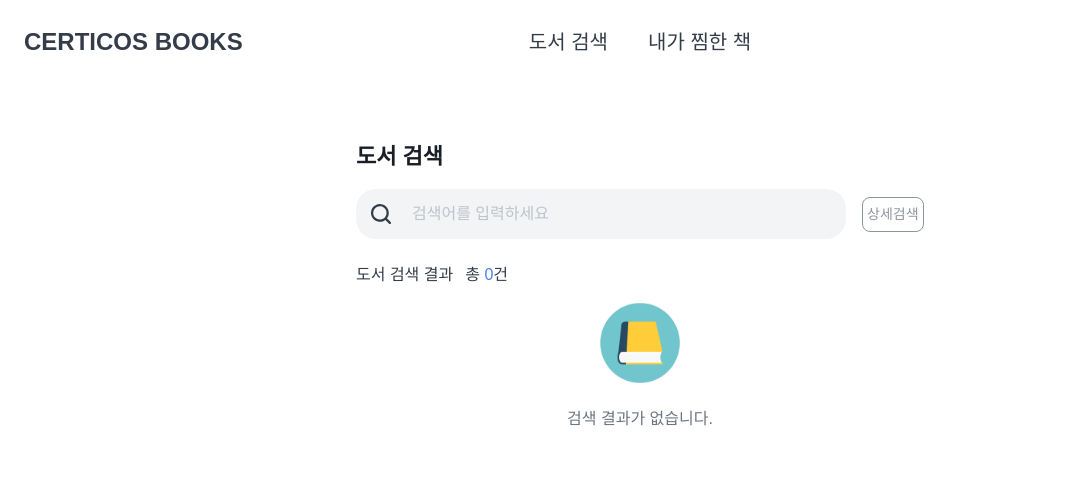
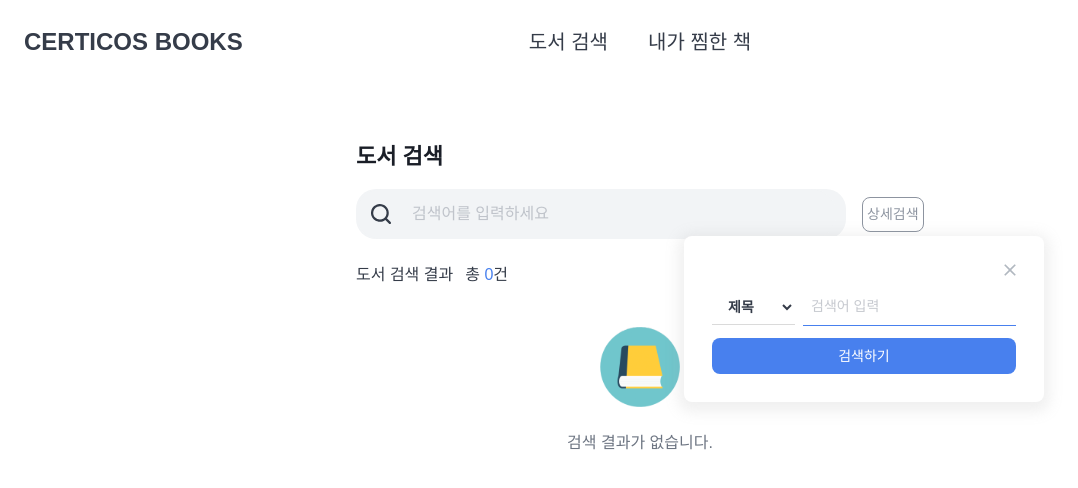
Before and after one commit to bokim1004/cdri-books-bogyeongkim, a React (Vite) app: page / in a window 1280 px wide. Both pictures are taken after a click on the button "상세검색". Shown: the top 488 px of the page, without its empty margins (0-1078 px from the left). Built offline with nearby package versions, Linux system fonts and the light colour scheme.

Commit message:
feat:모달팝업 추가해 상세 검색 기능 구현

```diff
--- a/src/components/search/book-detail.tsx
+++ b/src/components/book/book-detail.tsx
@@ -20,7 +20,6 @@ function BookDetail(props: Props) {
         </div>
       </div>
       <div className="absolute right-7 bottom-30 flex flex-col items-end gap-1">
-        {/* 원가 */}
         <div className="text-sm text-gray-500">
           원가{" "}
           <span className="line-through text-gray-500">
@@ -28,7 +27,6 @@ function BookDetail(props: Props) {
           </span>
         </div>
 
-        {/* 할인가 */}
         <div className="text-sm text-gray-500">
           할인가{" "}
           <span className="text-lg font-bold text-gray-800">
--- a/src/components/search/book-info.tsx
+++ b/src/components/book/book-info.tsx
@@ -1,9 +1,9 @@
 import { useState } from "react";
 import type { searchData } from "../../types/search";
 import Button from "../common/button";
+import NoSearchView from "../search/no-searchview";
 import BookDetail from "./book-detail";
 import BookItem from "./book-item";
-import NoSearchView from "./no-searchview";
 
 import defaultHeart from "@/assets/images/defaultLove.svg";
 import redHeart from "@/assets/images/redLove.svg";
@@ -16,7 +16,6 @@ interface BookInfoProps {
 
 function BookInfo(props: BookInfoProps) {
   const { data } = props;
-  console.log("BookInfo data", data);
 
   const [bookId, setBookId] = useState<string>("");
 
@@ -27,7 +26,7 @@ function BookInfo(props: BookInfoProps) {
   const { likedBooks, toggleLikeHeart } = useSearchStore();
 
   return (
-    <div className="flex flex-col w-full mt-4  ">
+    <div className="flex flex-col w-full mt-10  ">
       {data?.documents?.length > 0 ? (
         data?.documents?.map((book) => {
           const isOpen = bookId === book.isbn;
--- /dev/null
+++ b/src/components/common/modal.tsx
@@ -0,0 +1,42 @@
+import close from "@/assets/images/greyClose.svg";
+
+interface ModalProps {
+  isOpen: boolean;
+  onClose?: () => void;
+  onSearch?: () => void;
+  title?: string;
+  btnText?: string;
+  children?: React.ReactNode;
+}
+
+function Modal(props: ModalProps) {
+  const { isOpen, onClose, onSearch, children, btnText } = props;
+
+  if (!isOpen) return null;
+
+  return (
+    <div
+      className="w-[360px] h-[160px] flex items-center justify-end  "
+      onClick={onClose}
+    >
+      <div
+        className="bg-white p-7 rounded-lg shadow-[0px_4px_14px_6px_#97979726] w-full max-w-md  relative"
+        onClick={(e) => e.stopPropagation()}
+      >
+        <div className="flex justify-end items-center mb-3">
+          <img src={close} onClick={onClose} />
+        </div>
+
+        {children}
+        <button
+          className="w-full rounded-[8px] h-[36px] bg-primary text-white font-medium text-body2"
+          onClick={onSearch}
+        >
+          {btnText}
+        </button>
+      </div>
+    </div>
+  );
+}
+
+export default Modal;
--- a/src/components/search/book-search.tsx
+++ b/src/components/search/book-search.tsx
@@ -1,4 +1,8 @@
+import { useState } from "react";
+import { useSearchStore } from "../../store/useSearchStore";
 import type { searchData } from "../../types/search";
+import Modal from "../common/modal";
+import SearchForm from "./search-form";
 import SearchInput from "./search-input";
 
 interface BookInfoProps {
@@ -7,17 +11,48 @@ interface BookInfoProps {
 
 // 도서 검색 컴포넌트
 function BookSearch({ data }: BookInfoProps) {
+  const [isOpen, setIsOpen] = useState(false);
+  const [inputValue, setInputValue] = useState<string>("");
+  const { setQuery } = useSearchStore();
+
+  const handleSearch = () => {
+    setQuery(inputValue);
+    setIsOpen(false);
+  };
+
   return (
+    <>
       <div className="flex flex-col  items-start space-y-4 w-full max-w-xl">
         <h1 className="text-title2 text-textTitle font-bold font-title2">
           도서 검색
         </h1>
-      <div className="flex gap-4 w-full ">
+        <div className="relative flex-col gap-4 w-full ">
+          <div className="flex gap-4">
             <SearchInput />
-        <button className=" text-textSubtitle text-body2 mt-2 font-medium p-[5px 10px] w-[72px] h-[35px] border border-textSubtitle rounded-lg">
+            <button
+              className="text-textSubtitle text-body2 mt-2 font-medium p-[5px 10px] w-[72px] h-[35px] border border-textSubtitle rounded-lg"
+              onClick={() => setIsOpen(true)}
+            >
               상세검색
             </button>
           </div>
+          {isOpen && (
+            <div className="absolute -right-30 z-10">
+              <Modal
+                isOpen={isOpen}
+                btnText={"검색하기"}
+                onClose={() => setIsOpen(false)}
+                onSearch={handleSearch}
+              >
+                <SearchForm
+                  inputValue={inputValue}
+                  setInputValue={setInputValue}
+                />
+              </Modal>
+            </div>
+          )}
+        </div>
+
         <div className="flex flex-row font-medium text-textPrimary text-caption gap-3 pt-2">
           <p>도서 검색 결과</p>
           <p>
@@ -29,6 +64,7 @@ function BookSearch({ data }: BookInfoProps) {
           </p>
         </div>
       </div>
+    </>
   );
 }
 
--- /dev/null
+++ b/src/components/search/search-form.tsx
@@ -0,0 +1,43 @@
+/**상세 검색 팝업 form */
+
+import { useState } from "react";
+
+interface searchFrom {
+  inputValue: string;
+  setInputValue: (e: string) => void;
+}
+
+function SearchForm(props: searchFrom) {
+  const { inputValue, setInputValue } = props;
+
+  const [searchType, setSearchType] = useState<string>("제목");
+
+  const options = ["제목", "저자명", "출판사"];
+
+  return (
+    <div className="pb-3">
+      <div className="relative flex items-center gap-2 ">
+        <select
+          value={searchType}
+          onChange={(e) => setSearchType(e.target.value)}
+          className="border-b border-gray focus:outline-none  font-bold text-textPrimary text-body2 px-3 py-2"
+        >
+          {options.map((opt) => (
+            <option key={opt} value={opt} className="absolute bottom-0">
+              {opt}
+            </option>
+          ))}
+        </select>
+
+        <input
+          type="text"
+          placeholder="검색어 입력"
+          value={inputValue}
+          onChange={(e) => setInputValue(e.target.value)}
+          className="flex-1 border-b p-2 text-textSubtitle text-body2 border-primary"
+        />
+      </div>
+    </div>
+  );
+}
+export default SearchForm;
--- a/src/pages/search-page.tsx
+++ b/src/pages/search-page.tsx
@@ -1,7 +1,7 @@
 import { useState } from "react";
+import BookInfo from "../components/book/book-info";
 import Button from "../components/common/button";
 import Header from "../components/common/header";
-import BookInfo from "../components/search/book-info";
 import BookSearch from "../components/search/book-search";
 import { useBookSearch } from "../hooks/useBookSearch";
 import { useSearchStore } from "../store/useSearchStore";
@@ -36,7 +36,7 @@ function SearchPage() {
             />
           )}
           <span>현재 페이지 {page + 1}</span>
-
+          {data?.documents.length < 10 ? null : (
             <Button
               variant="simple"
               text="다음"
@@ -45,9 +45,9 @@ function SearchPage() {
                   setPage((old) => old + 1);
                 }
               }}
-            // Disable the Next Page button until we know a next page is available
               disabled={isPlaceholderData || data?.meta?.is_end}
             />
+          )}
         </div>
       ) : null}
     </div>
```
Also changed, not shown: src/assets/images/greyClose.svg (added), src/components/book/book-item.tsx (renamed from src/components/search/book-item.tsx). Lines whose indentation alone changed are shown as unchanged.
